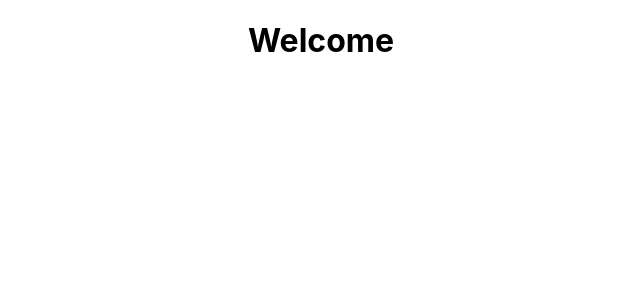
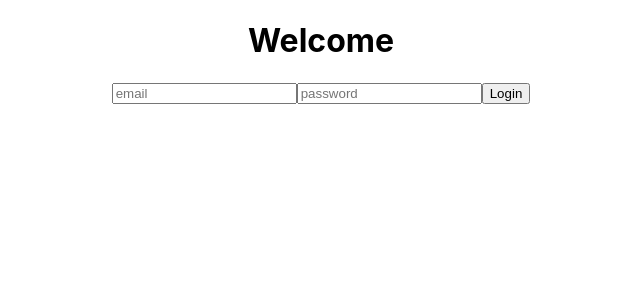
Before and after one commit to Joseph544310/cryptocurrency-notification-app, a React (Create React App) app in the folder frontend/: page / in a window 1280 px wide. Shown: the top 300 px of the page, without its empty margins (319-959 px from the left). Built offline with nearby package versions, Linux system fonts and the light colour scheme.

Commit message:
Added LoginForm Component

```diff
--- a/frontend/package.json
+++ b/frontend/package.json
@@ -10,6 +10,7 @@
     "@types/node": "^12.20.4",
     "@types/react": "^17.0.2",
     "@types/react-dom": "^17.0.1",
+    "axios": "^0.21.1",
     "react": "^17.0.1",
     "react-dom": "^17.0.1",
     "react-scripts": "4.0.2",
--- a/frontend/src/components/App.tsx
+++ b/frontend/src/components/App.tsx
@@ -1,10 +1,12 @@
 import React from 'react';
 import '../css/App.css';
+import LoginForm from './LoginForm'
 
 function App() {
   return (
     <div className="App">
       <h1>Welcome</h1>
+      <LoginForm/>
     </div>
   );
 }
--- /dev/null
+++ b/frontend/src/components/LoginForm.tsx
@@ -0,0 +1,33 @@
+import React, {useState} from 'react'
+import Axios from 'axios'
+
+const LoginForm: React.FC = props => {
+    const [email, setEmail] = useState('')
+    const [password, setPassword] = useState('')
+
+    const login = (e: React.ChangeEvent<HTMLFormElement>) => {
+        e.preventDefault();
+        Axios({
+            method: 'POST',
+            data: {
+                email,
+                password
+            },
+            url: 'http://localhost:8000/api/auth/login'
+        }).then(res => console.log(res)).catch(err => console.log(err))
+        setEmail('')
+        setPassword('')
+    }
+
+    return (
+        <div>
+            <form onSubmit={login}>
+                <input type='email' placeholder='email' value={email} onChange={(e) => setEmail(e.target.value)}/>
+                <input type='password' placeholder='password' value={password} onChange={(e) => setPassword(e.target.value)}/>
+                <button>Login</button>
+            </form>
+        </div>
+    )
+}
+
+export default LoginForm
```
Also changed, not shown: 2 other files (tests, documents, lock files or other folders).
